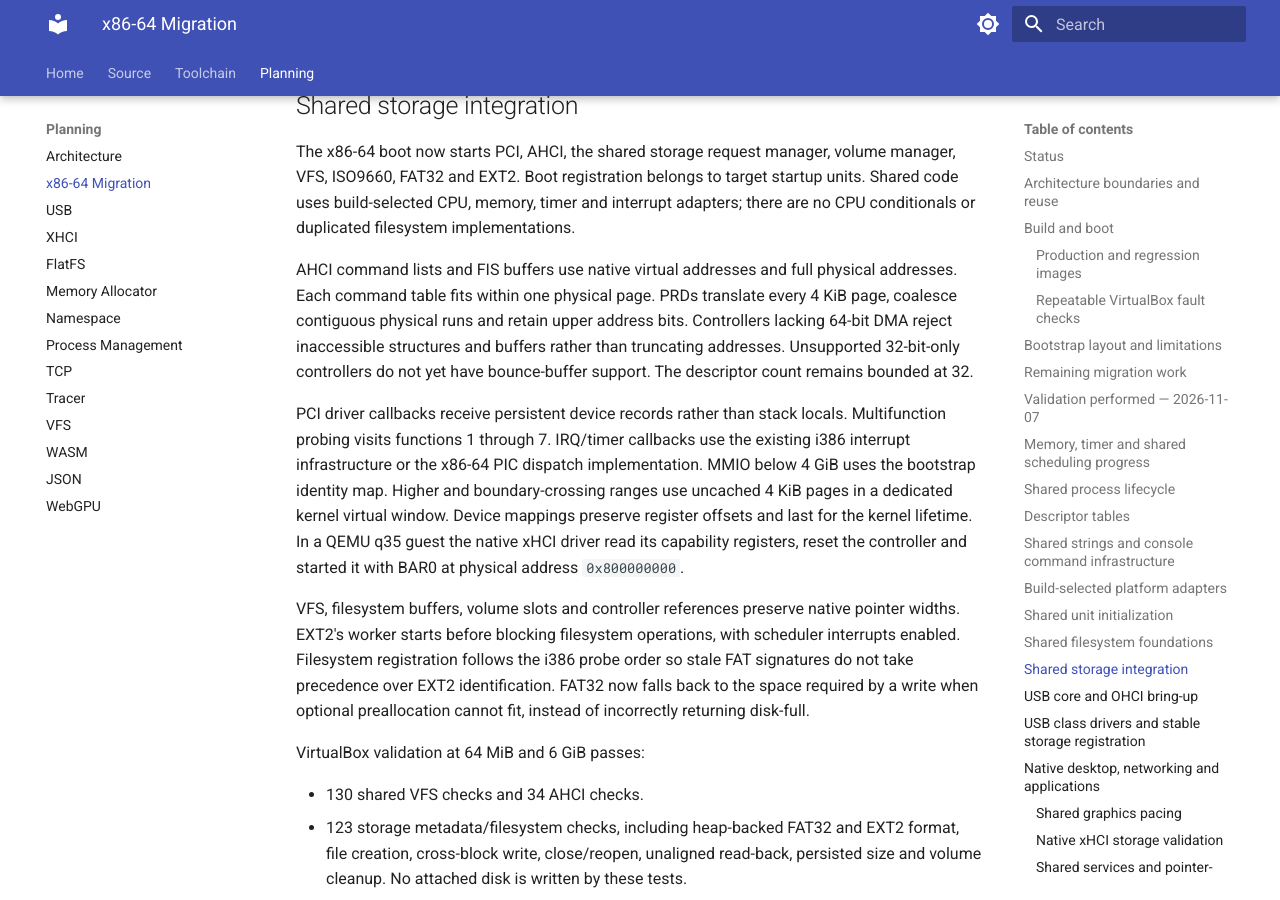
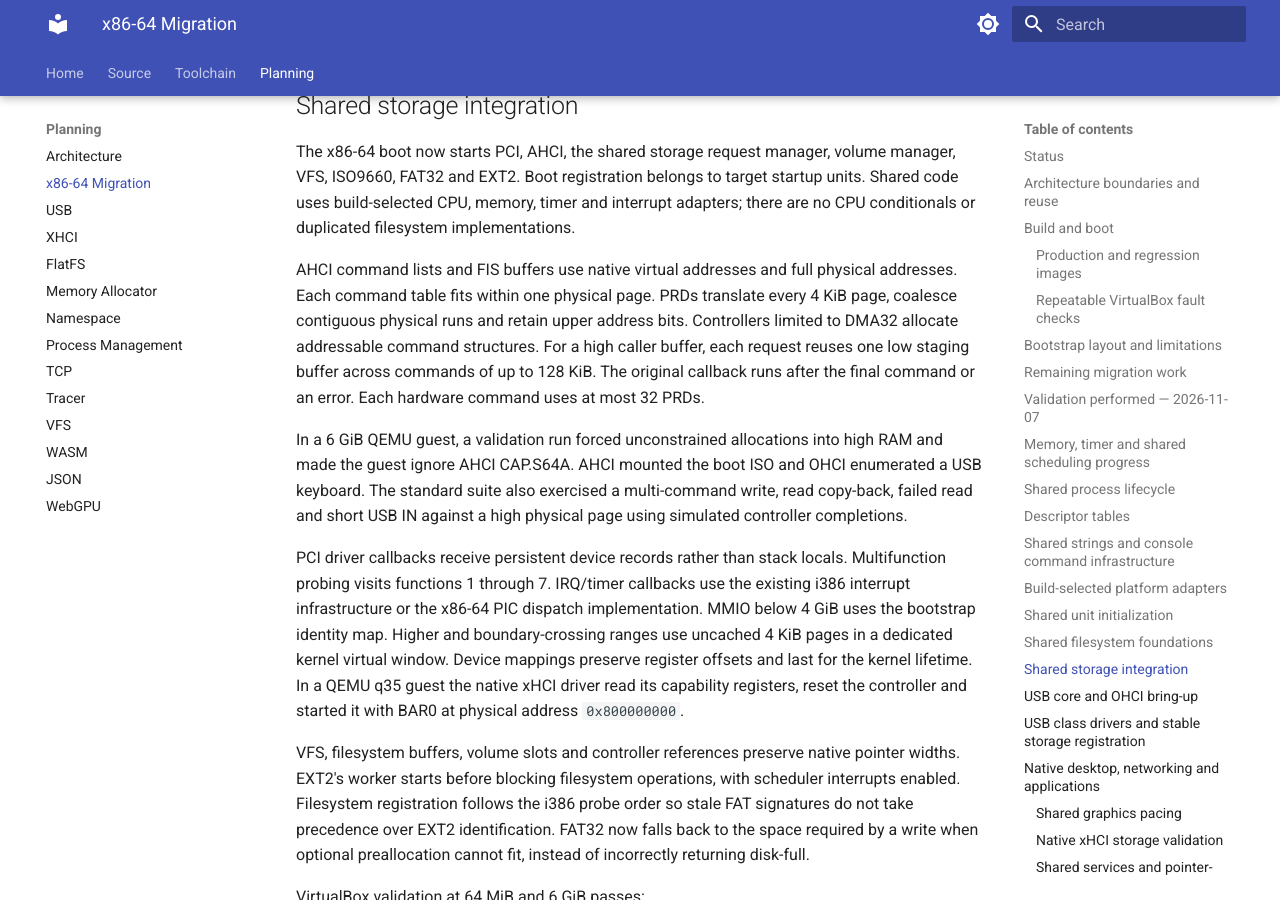
Before and after one commit to t3hn3rd/Asuro, an MkDocs documentation site: the page built from doc/planning/x86_64.md, in a window 1280 px wide and 900 px high, scrolled down 10268 px. Built offline with MkDocs 1.6.1 and Material for MkDocs 9.7.7, drawn with Linux system fonts in a browser that asks for light colours; some of the changed text lies outside the part shown.

Commit message:
Exercise both DMA32 drivers with high physical memory at boot

```diff
--- a/doc/planning/x86_64.md
+++ b/doc/planning/x86_64.md
@@ -411,9 +411,16 @@ there are no CPU conditionals or duplicated filesystem implementations.
 AHCI command lists and FIS buffers use native virtual addresses and full physical
 addresses. Each command table fits within one physical page. PRDs translate every
 4 KiB page, coalesce contiguous physical runs and retain upper address bits.
-Controllers lacking 64-bit DMA reject inaccessible structures and buffers rather
-than truncating addresses. Unsupported 32-bit-only controllers do not yet have
-bounce-buffer support. The descriptor count remains bounded at 32.
+Controllers limited to DMA32 allocate addressable command structures. For a high
+caller buffer, each request reuses one low staging buffer across commands of up
+to 128 KiB. The original callback runs after the final command or an error.
+Each hardware command uses at most 32 PRDs.
+
+In a 6 GiB QEMU guest, a validation run forced unconstrained allocations into
+high RAM and made the guest ignore AHCI CAP.S64A. AHCI mounted the boot ISO and
+OHCI enumerated a USB keyboard. The standard suite also exercised a multi-command
+write, read copy-back, failed read and short USB IN against a high physical page
+using simulated controller completions.
 
 PCI driver callbacks receive persistent device records rather than stack locals.
 Multifunction probing visits functions 1 through 7. IRQ/timer callbacks use the
@@ -470,8 +477,8 @@ under IRQ exclusion and verify that their allocations are returned.
 OHCI runs in the x86-64 VirtualBox image. Its hardware ED/TD prefix stays 16 bytes;
 software links and cleanup pointers use native widths. Controller MMIO and IRQ
 routing use the existing platform adapters. DMA buffers and descriptor pages
-must fit below 4 GiB; inaccessible buffers fail submission without truncation.
-There is no OHCI high-memory bounce-buffer support yet. Schedule allocation must
+use DMA32 storage. High caller buffers use private low staging until completion;
+short IN transfers copy back only the reported bytes. Schedule allocation must
 succeed before the controller enters the operational state.
 
 A 6 GiB VirtualBox boot starts OHCI, resets its port and enumerates the configured
@@ -536,8 +543,6 @@ the high-memory run also passes AHCI DMA comparisons above 4 GiB. MD5SUM of abc
 matches 900150983CD24FB0D6963F7D28E17F72. VM test settings are restored afterward.
 
 Full feature parity is still outstanding: UHCI/EHCI, USB hot unplug, broader network workloads, and full interactive application coverage.
-OHCI still rejects DMA addresses above its 32-bit hardware limit rather than
-providing bounce buffers. These limits must not be described as a finished port.
 
 Follow-up interactive checks pass with VirtualBox USB keyboard and mouse: the
 mouse opens Terminal and paced/burst keyboard commands produce the expected
```
Also changed, not shown: 1 other file.
